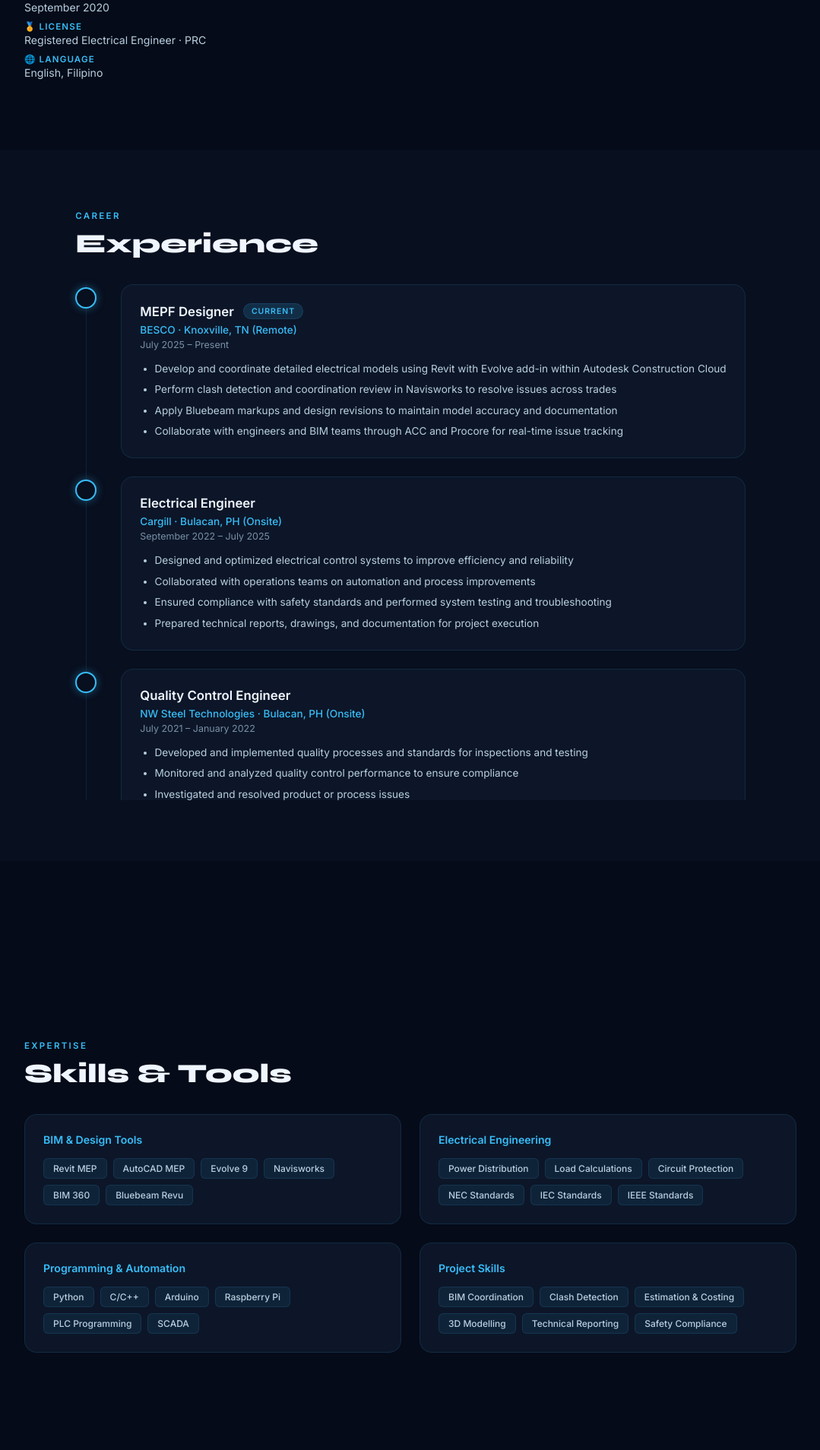
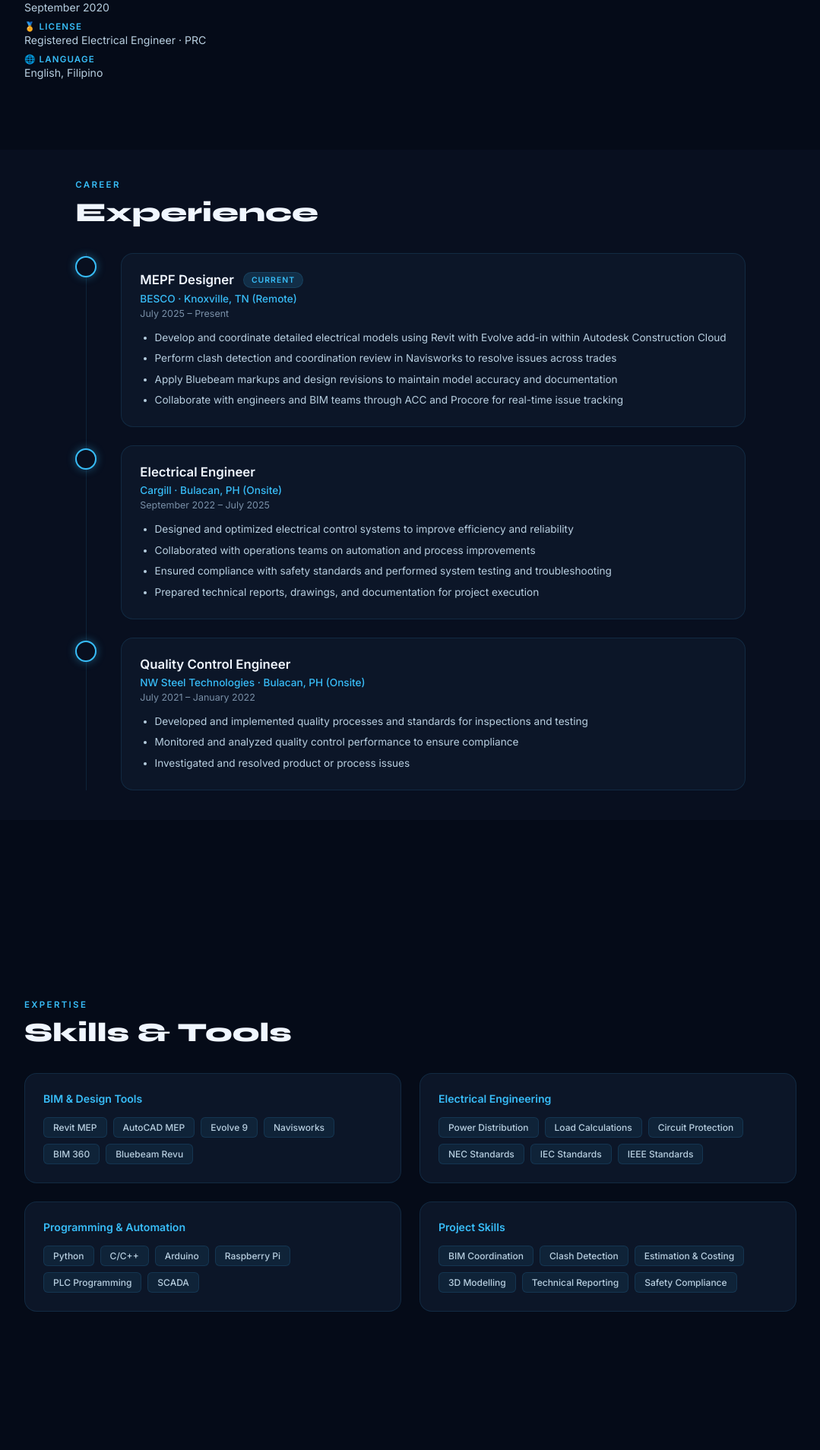
Before and after one commit to Joshuasamar19/JSamarSolutions, a Flask app: page / in a window 1280 px wide. Shown: the part 1567-3475 px from the top of the page at 76% size, without its empty margins (100-1179 px from the left). Run offline with Flask 3, Linux system fonts and the light colour scheme.

Commit message:
Fix sections contained to viewport

```diff
--- a/static/style.css
+++ b/static/style.css
@@ -566,3 +566,82 @@ body::after {
   .about-intro .hero-name { font-size: 0.95rem !important; }
   .logo-text { display: none; }
 }
+
+/* ========================= */
+/* FIX SECTION OVERFLOW      */
+/* ========================= */
+.container {
+  max-height: none !important;
+  overflow-y: visible !important;
+}
+
+section {
+  overflow: hidden !important;
+}
+
+.section {
+  overflow: hidden !important;
+}
+
+/* ========================= */
+/* PREVENT SECTION OVERFLOW  */
+/* ========================= */
+html {
+  overflow-y: scroll !important;
+  scroll-snap-type: none !important;
+}
+
+section, .section {
+  overflow: hidden !important;
+  max-height: 100vh !important;
+}
+
+.container {
+  max-height: 88vh !important;
+  overflow-y: auto !important;
+  scrollbar-width: none !important;
+  -ms-overflow-style: none !important;
+}
+
+.container::-webkit-scrollbar {
+  display: none !important;
+}
+
+/* Hero never clips */
+.hero {
+  max-height: 100vh !important;
+  overflow: hidden !important;
+}
+
+/* ========================= */
+/* FINAL SECTION FIX         */
+/* ========================= */
+html, body {
+  overflow-y: auto !important;
+  scroll-behavior: auto !important;
+}
+
+section, .section {
+  min-height: 100vh !important;
+  max-height: 100vh !important;
+  overflow-y: auto !important;
+  overflow-x: hidden !important;
+  scrollbar-width: none !important;
+  -ms-overflow-style: none !important;
+}
+
+section::-webkit-scrollbar,
+.section::-webkit-scrollbar {
+  display: none !important;
+}
+
+.container {
+  max-height: none !important;
+  overflow: visible !important;
+}
+
+.hero {
+  min-height: 100vh !important;
+  max-height: 100vh !important;
+  overflow: hidden !important;
+}
```
